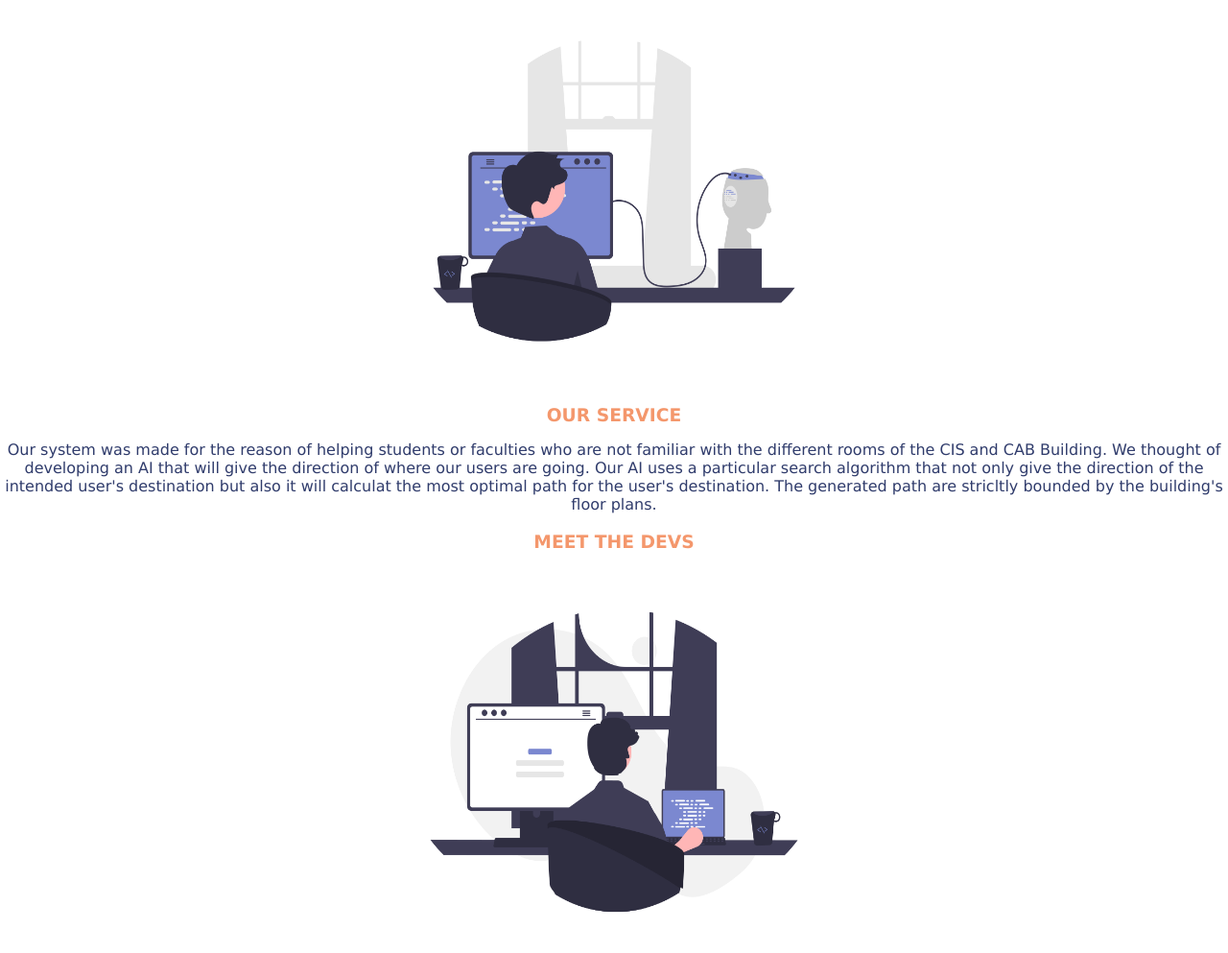
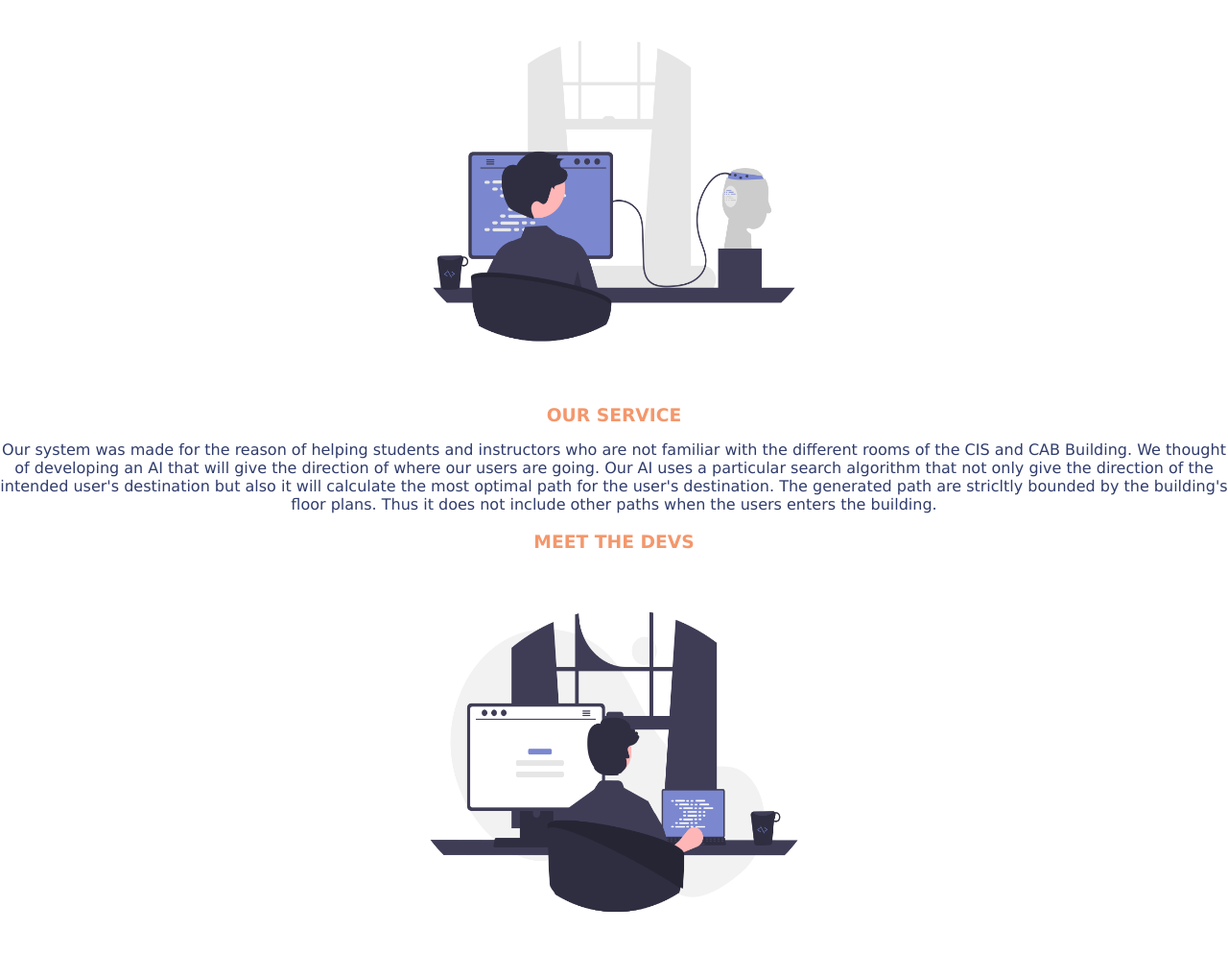
Before and after one commit to zjsan/Capstone-Project, a Flask app: page / in a window 1280 px wide. Shown: the part 2231-3224 px from the top of the page at 96% size. Run offline with Flask 3, Linux system fonts and the light colour scheme; parts of the project's set-up code (start-up, migrations or seed data) failed here and were passed over.

Commit message:
Update index.html

```diff
--- a/templates/index.html
+++ b/templates/index.html
@@ -106,10 +106,13 @@
         <div class = "cliparts">
           <img src="../static/css/Assets/undraw_Firmware_re_fgdy.png" alt="img" style="height: 400px; width: 500px;">
         </div>
-        <h3 class="maintext">OUR SERVICE</h3>
-        <p>Our system was made for the reason of helping students or faculties who are not familiar with the different rooms of the CIS and CAB Building. We thought of developing an AI that will give the direction of where our users are going. Our AI uses a particular
-          search algorithm that not only give the direction of the intended user's destination but also it will calculat the most optimal path for the user's
-          destination. The generated path are stricltly bounded by the building's floor plans.</p>
+        <div>
+          <h3 class="maintext">OUR SERVICE</h3>
+          <p>Our system was made for the reason of helping students and instructors who are not familiar with the different rooms of the CIS and CAB Building. We thought of developing an AI that will give the direction of where our users are going. Our AI uses a particular
+            search algorithm that not only give the direction of the intended user's destination but also it will calculate the most optimal path for the user's
+            destination. The generated path are stricltly bounded by the building's floor plans. Thus it does not include other paths when the users enters the building.</p>
+        </div>
+        <div>
         <h3>MEET THE DEVS</h3>
         <div class = "cliparts">
           <img src="../static/css/Assets/undraw_Programming_re_kg9v.png" alt="img" style="height: 400px; width: 500px;">
@@ -117,6 +120,7 @@
         <div class="flex-container1">
           <p>ZAINAL JUMAINE D. SANTOS</p>
           <p>JOHN CARLO M. BISQUERA</p>
+        </div>
         </div>
     </div>
     </section>
```
